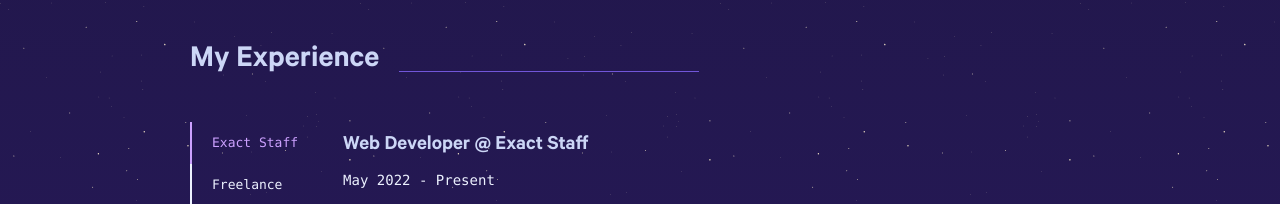
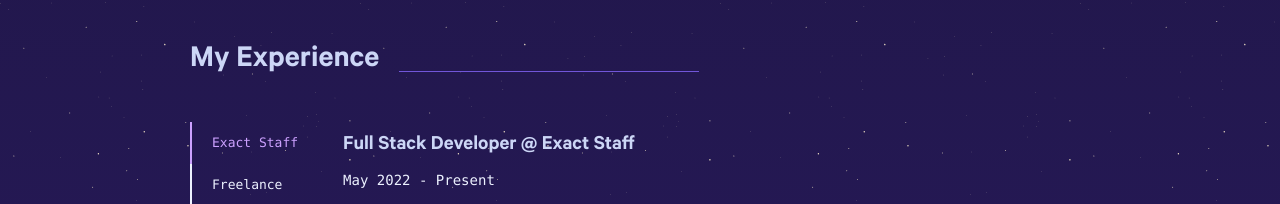
Before and after one commit to neillydev/v2, a Next.js app: page / in a window 1280 px wide. Shown: the part 1582-1786 px from the top of the page. Built offline with nearby package versions, Linux system fonts and the light colour scheme.

Commit message:
change experience card title for Exact Staff

```diff
--- a/src/components/Experience.tsx
+++ b/src/components/Experience.tsx
@@ -38,7 +38,7 @@ const Experience = forwardRef((props: any, ref: any) => {
                     </div>
 
                     {selected === 0 ?
-                    <ExperienceCard title='Web Developer @ Exact Staff' duration='May 2022 - Present' achievements={[
+                    <ExperienceCard title='Full Stack Developer @ Exact Staff' duration='May 2022 - Present' achievements={[
                         'Completely refactored an API, handling all backend functionality for associate onboarding, boosting development productivity by 60%, using NodeJS and GraphQL.',
                         'Developed a system of automated text messaging-based reminders, promoting associate acquisition by 30%, utilizing NodeJS, PostgreSQL, and GraphQL.',
                         'Engineered an administrator panel called Exact Admin using React, NextJS, GraphQL, NodeJS, and PostgreSQL, optimizing associate data fetching for all corporate staff.',
```
